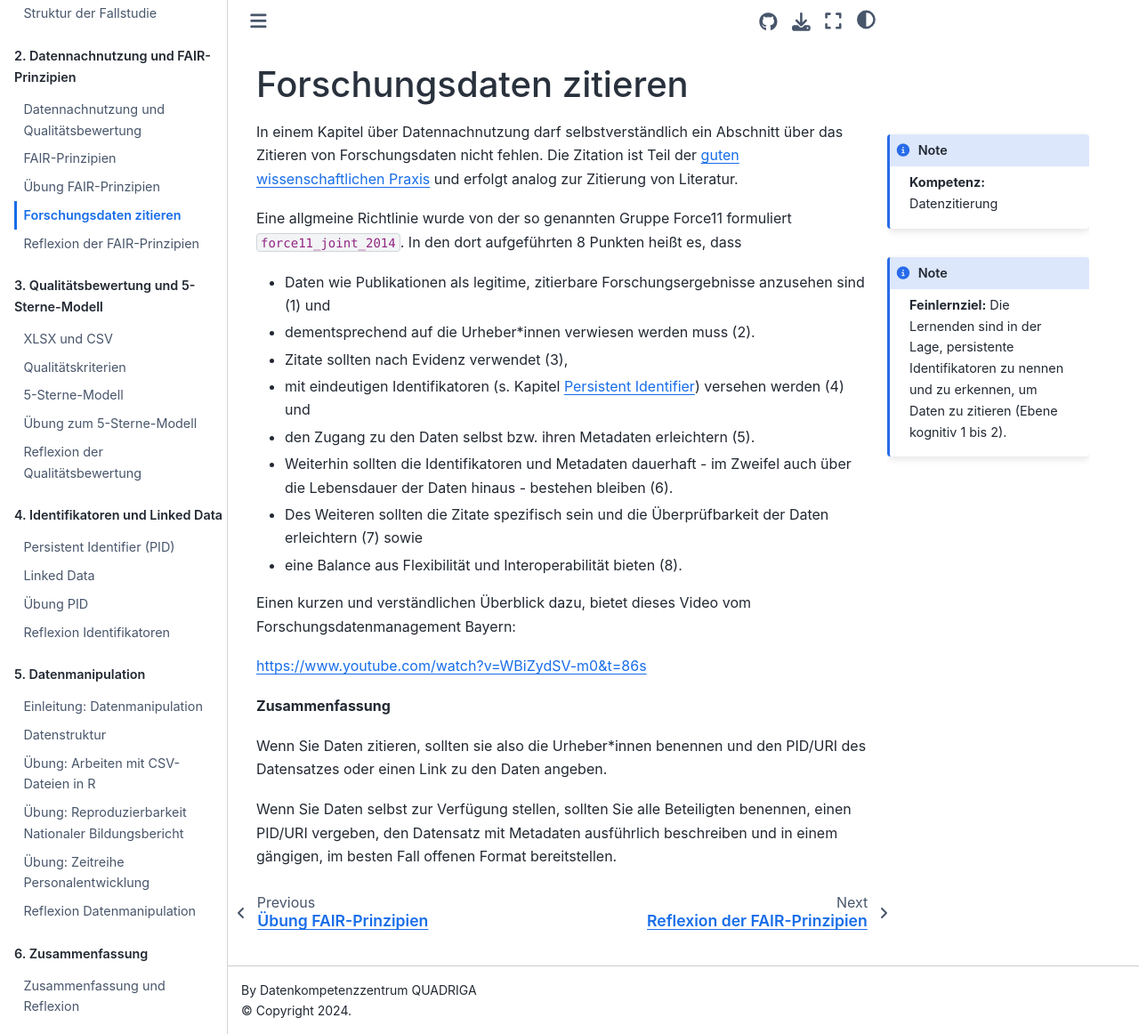
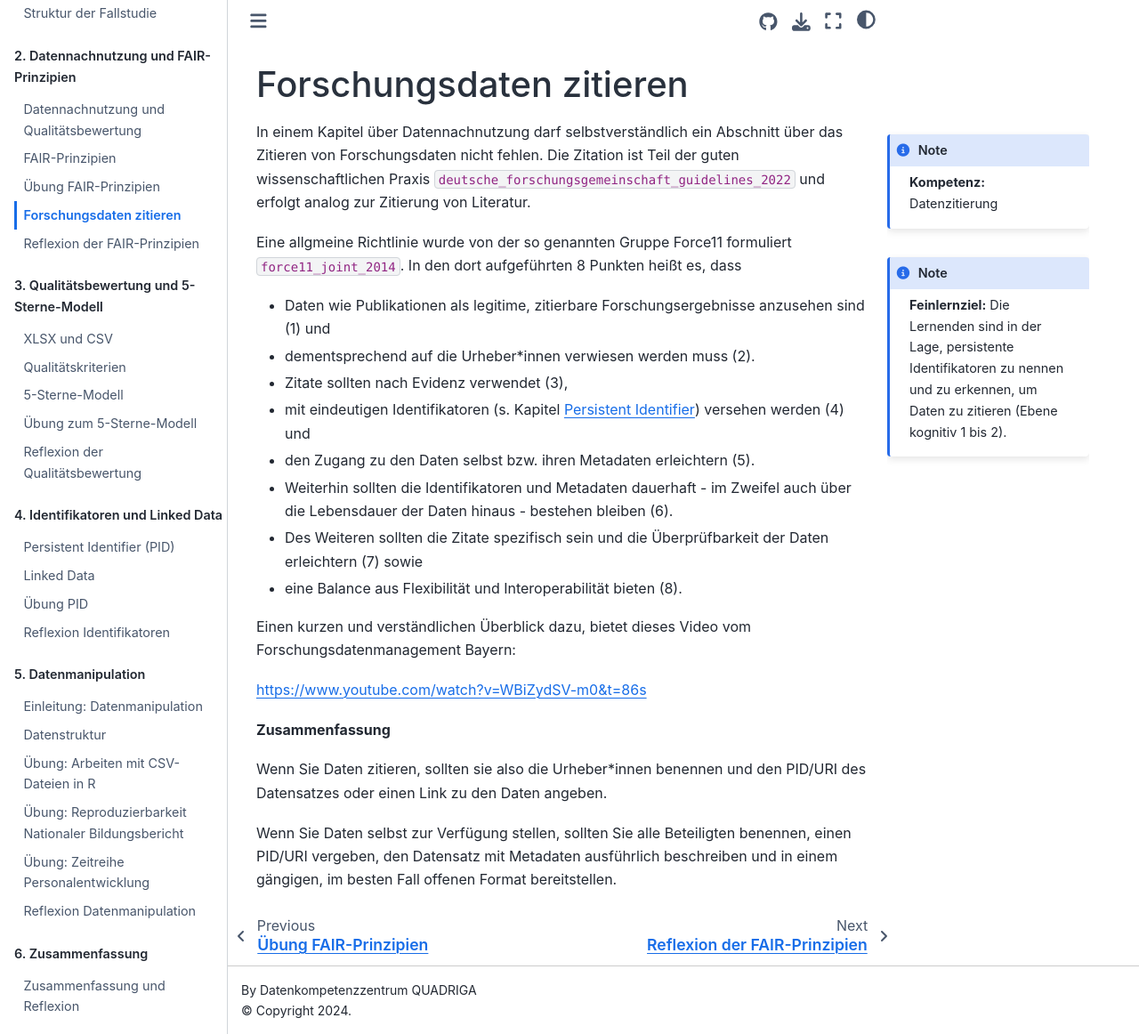
Before and after one commit to quadriga-dk/Tabelle-Fallstudie-1, a Jupyter Book: the page built from Markdown/08_Datenzitierung.md, in a window 1280 px wide and 1162 px high. Shown: the whole window at 89% size. Built offline with Jupyter Book 1.0.4 settings and Sphinx 7.4.7 and the Sphinx Book theme 1.1.4, drawn with Linux system fonts in a browser that asks for light colours; cross-references to code outside the pages are shown as plain code.

Commit message:
Update 08_Datenzitierung.md

`````diff
--- a/Markdown/08_Datenzitierung.md
+++ b/Markdown/08_Datenzitierung.md
@@ -13,7 +13,7 @@
 ```
 ````
 
-In einem Kapitel über Datennachnutzung darf selbstverständlich ein Abschnitt über das Zitieren von Forschungsdaten nicht fehlen. Die Zitation ist Teil der [guten wissenschaftlichen Praxis](https://www.dfg.de/de/grundlagen-rahmenbedingungen/grundlagen-und-prinzipien-der-foerderung/gwp) und erfolgt analog zur Zitierung von Literatur.
+In einem Kapitel über Datennachnutzung darf selbstverständlich ein Abschnitt über das Zitieren von Forschungsdaten nicht fehlen. Die Zitation ist Teil der guten wissenschaftlichen Praxis {cite}`deutsche_forschungsgemeinschaft_guidelines_2022` und erfolgt analog zur Zitierung von Literatur.
 
 Eine allgmeine Richtlinie wurde von der so genannten Gruppe Force11 formuliert {cite}`force11_joint_2014`. In den dort aufgeführten 8 Punkten heißt es, dass
 - Daten wie Publikationen als legitime, zitierbare Forschungsergebnisse anzusehen sind (1) und
`````
